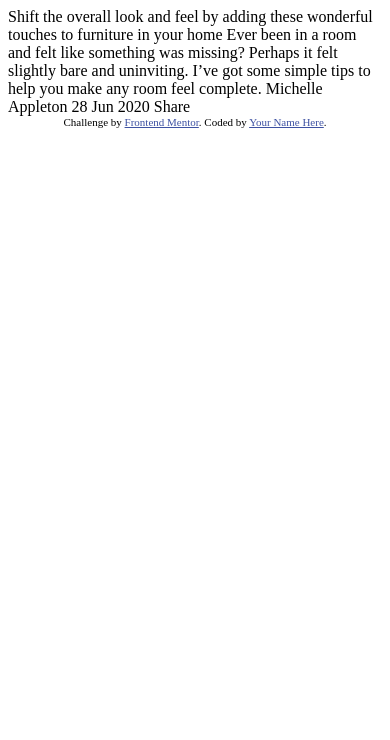
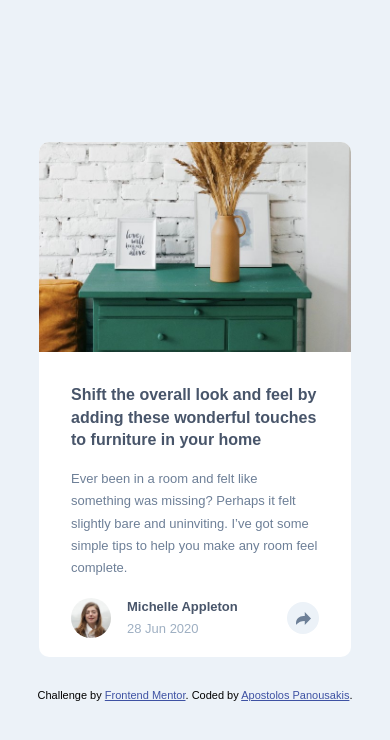
Before and after one commit to apocode01/Article-preview-component, a plain HTML site: page index.html in a window 390 px wide. Drawn offline with Linux system fonts and the light colour scheme.

Commit message:
applied mobile css

```diff
--- a/index.html
+++ b/index.html
@@ -3,34 +3,42 @@
 <head>
   <meta charset="UTF-8">
   <meta name="viewport" content="width=device-width, initial-scale=1.0"> <!-- displays site properly based on user's device -->
-
   <link rel="icon" type="image/png" sizes="32x32" href="./images/favicon-32x32.png">
-
+  <link rel="stylesheet" href="style.css">
   <title>Frontend Mentor | Article preview component</title>
-
-  <!-- Feel free to remove these styles or customise in your own stylesheet 👍 -->
-  <style>
-    .attribution { font-size: 11px; text-align: center; }
-    .attribution a { color: hsl(228, 45%, 44%); }
-  </style>
 </head>
 <body>
+  <div class="container">
 
-  Shift the overall look and feel by adding these wonderful
-  touches to furniture in your home
+    <div class="imgContainer">
+      <img class="drawersImg" src="images/drawers.jpg" alt="Image of drawers">
+    </div>
 
-  Ever been in a room and felt like something was missing? Perhaps
-  it felt slightly bare and uninviting. I’ve got some simple tips
-  to help you make any room feel complete.
+    <div class="info">
+      <h1 class="title">Shift the overall look and feel by adding these wonderful
+      touches to furniture in your home</h1>
 
-  Michelle Appleton
-  28 Jun 2020
+      <p class="description">Ever been in a room and felt like something was missing? Perhaps
+      it felt slightly bare and uninviting. I’ve got some simple tips
+      to help you make any room feel complete.</p>
 
-  Share
+      <div class="profile">
+        <img class="pfp" src="images/avatar-michelle.jpg" alt="Avatar of Michelle">
+        <ul>
+          <li>Michelle Appleton</li>
+          <li>28 Jun 2020</li>
+        </ul>
+        <div class="shareBtn">
+          <img class="shareIcon" src="images/icon-share.svg" alt="share icon">
+        </div>
+      </div>
+
+    </div>
+  </div>
 
   <div class="attribution">
     Challenge by <a href="https://www.frontendmentor.io?ref=challenge" target="_blank">Frontend Mentor</a>.
-    Coded by <a href="#">Your Name Here</a>.
+    Coded by <a href="#" target="_blank">Apostolos Panousakis</a>.
   </div>
 </body>
 </html>
--- a/style.css
+++ b/style.css
@@ -0,0 +1,114 @@
+:root {
+    --veryDarkGrayishBlue: hsl(217, 19%, 35%);
+    --desaturatedDarkBlue: hsl(214, 17%, 51%);
+    --grayishBlue: hsl(212, 23%, 69%);
+    --lightGrayishBlue: hsl(210, 46%, 95%);
+}
+
+* {
+    box-sizing: border-box;
+    margin: 0;
+    padding: 0;
+}
+
+body {
+    display: flex;
+    flex-direction: column;
+    align-items: center;
+    justify-content: center;
+    min-height: calc(100vh - 1px);
+    padding: 1.25rem;
+    font-family: sans-serif;
+    font-size: 13px;
+    font-weight: 500;
+    background-color: var(--lightGrayishBlue);
+}
+
+.container {
+    display: flex;
+    flex-direction: column;
+    max-width: 312px;
+    gap: 1rem;
+    border-radius: 0.625rem;
+    margin-bottom: 2rem;
+    background-color: white;
+}
+
+.imgContainer {
+    overflow: hidden;
+    height: 210px;
+    padding: 0;
+    border-radius: 0.625rem 0.625rem 0 0;
+}
+
+.drawersImg {
+    width: 100%;
+}
+
+.info {
+    display: flex;
+    flex-direction: column;
+    gap: 1rem;
+    line-height: 1.4rem;
+    padding: 1rem 2rem;
+}
+
+.title {
+    font-size: 16px;
+    font-weight: 700;
+    color: var(--veryDarkGrayishBlue);
+}
+
+.description {
+    color: var(--desaturatedDarkBlue);
+}
+
+.profile {
+    display: flex;
+    flex-direction: row;
+    align-items: center;
+}
+
+.pfp {
+    height: 40px;
+    border-radius: 50%;
+    margin-right: 1rem;
+}
+
+.shareBtn {
+    display: flex;
+    align-items: center;
+    justify-content: center;
+    height: 32px;
+    width: 32px;
+    margin-left: auto;
+    background-color: var(--lightGrayishBlue);
+    border-radius: 50%;
+    cursor: pointer;
+}
+
+.shareBtn:hover {
+    background-color: hsl(210, 46%, 90%);
+}
+
+.profile ul {
+    list-style: none;
+}
+
+.profile li:first-child {
+    font-weight: 700;
+    color: var(--veryDarkGrayishBlue);
+}
+
+.profile li:last-child {
+    color: var(--grayishBlue);
+}
+
+.attribution {
+    font-size: 11px;
+    text-align: center;
+}
+
+.attribution a {
+    color: hsl(228, 45%, 44%);
+}
```
